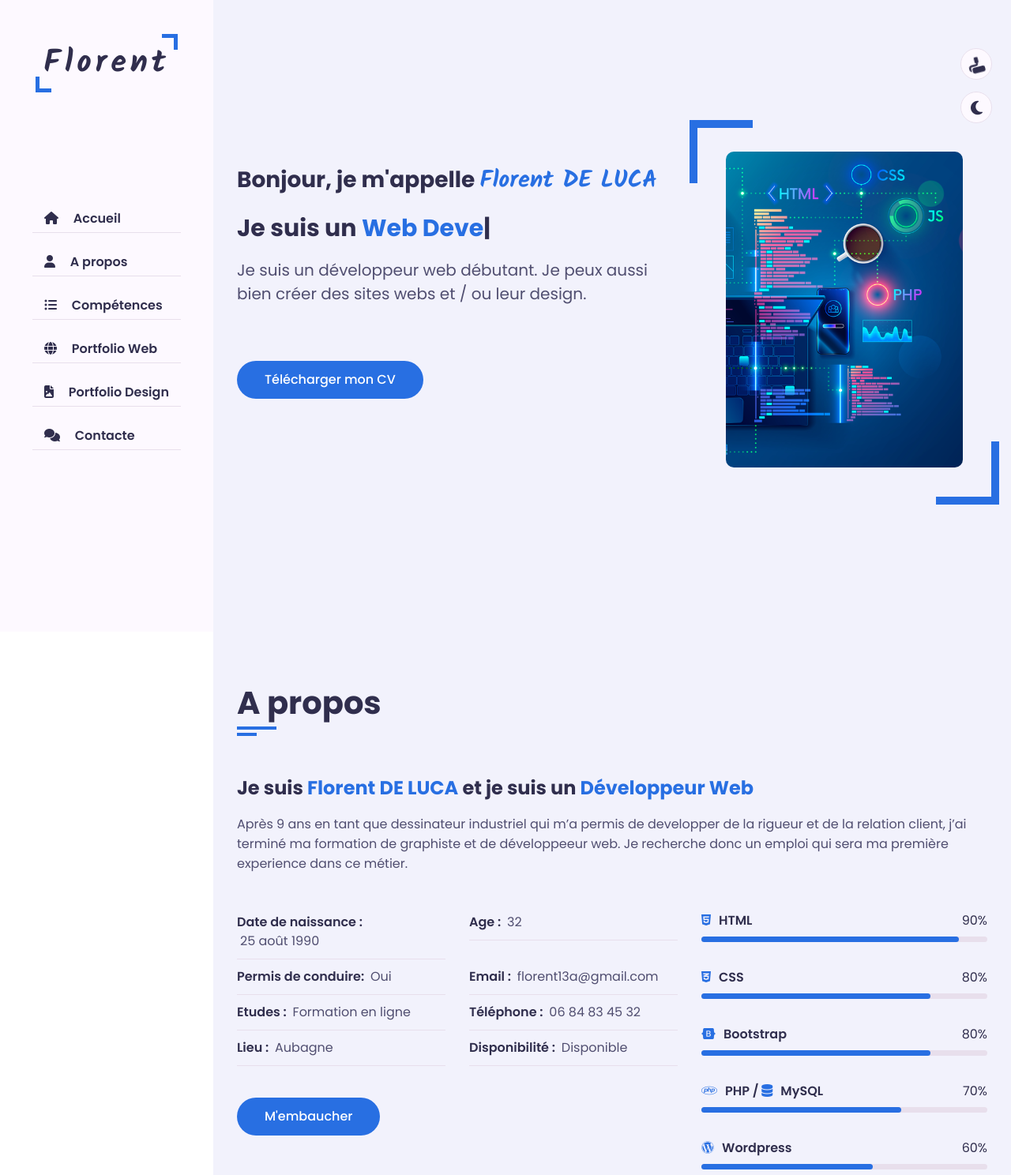
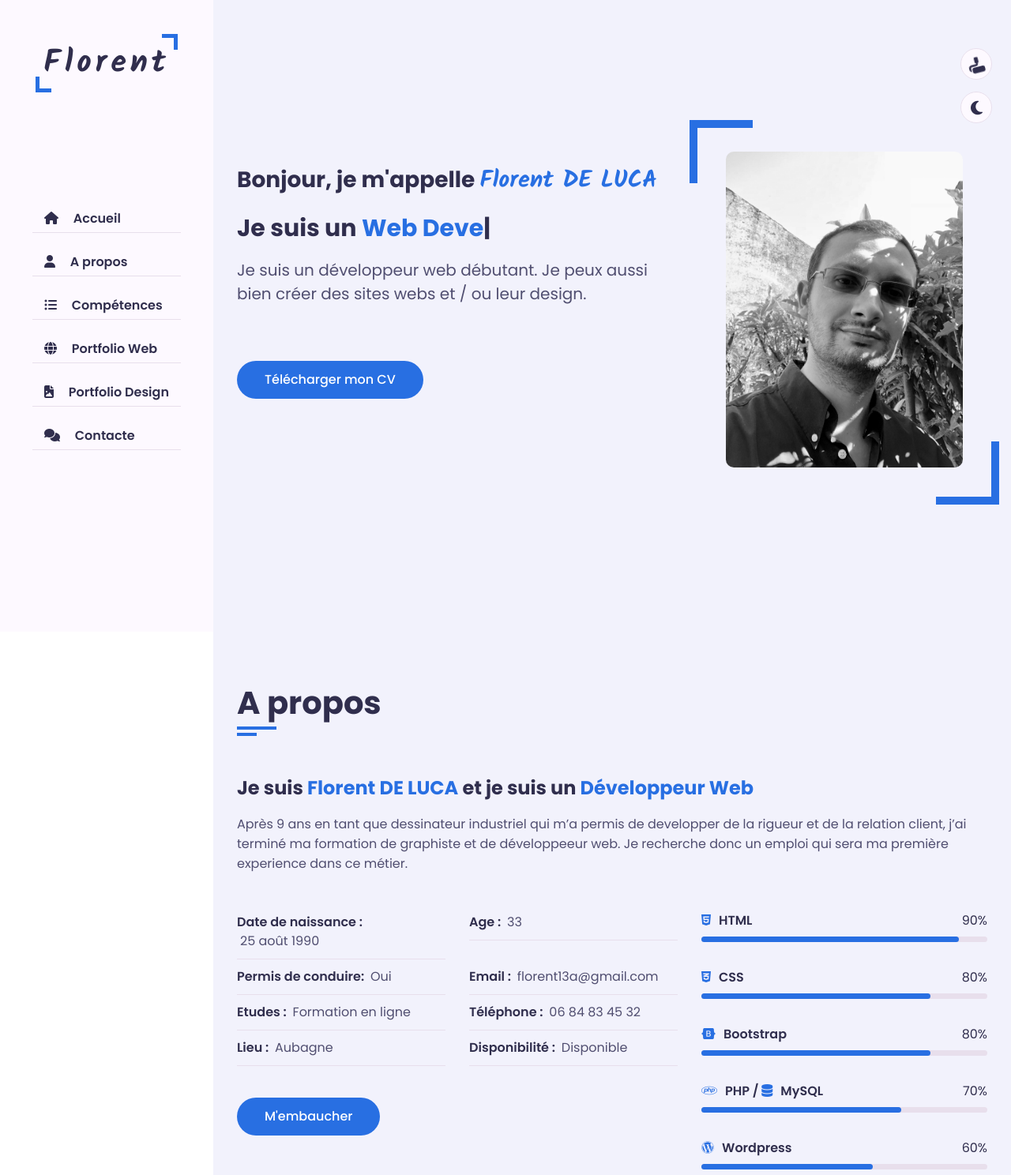
Before and after one commit to Floflote/Portfolio_vf, a plain HTML site: page index.html in a window 1280 px wide. Shown: the top 1488 px of the page at 79% size. Drawn offline with nearby package versions, Linux system fonts and the light colour scheme.

Commit message:
Add-photo-cv

```diff
--- a/index.html
+++ b/index.html
@@ -135,7 +135,7 @@
                 >
               </div>
               <div class="home-img padd-15">
-                <img src="./Resource/Images/web.png" alt="" />
+                <img src="./Resource/Images/Profil-Cv.jpg" alt="" />
               </div>
             </div>
           </div>
@@ -174,7 +174,7 @@
                         <p>Date de naissance : <span>25 août 1990</span></p>
                       </div>
                       <div class="info-item padd-15">
-                        <p>Age : <span>32</span></p>
+                        <p>Age : <span>33</span></p>
                       </div>
                       <div class="info-item padd-15">
                         <p>
```
Also changed, not shown: Resource/Images/Profil-Cv.jpg (added).
